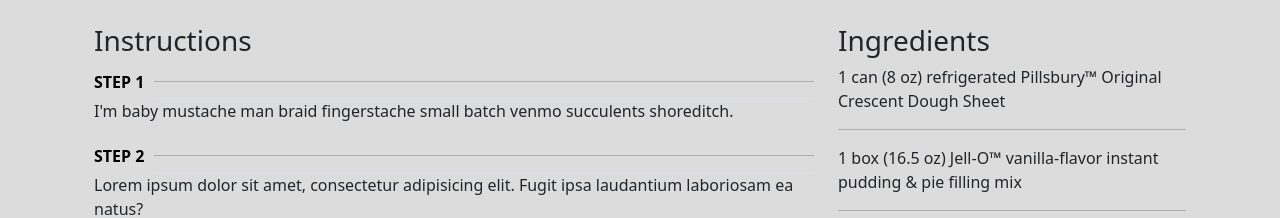
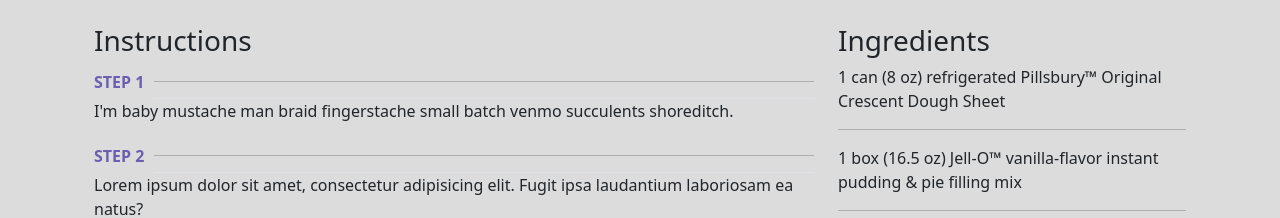
Before and after one commit to PLayzGreninja/Project-2, a plain HTML site: page single-recipe.html in a window 1280 px wide. Shown: the part 576-794 px from the top of the page. Drawn offline with nearby package versions, Linux system fonts and the light colour scheme.

Commit message:
modified

```diff
--- a/single-recipe.css
+++ b/single-recipe.css
@@ -43,7 +43,7 @@ body {
 }
 
 .step-title {
-    color: #000000;
+    color: #4939a3c4;
     font-weight: bold;
     margin-right: 10px;
 }
```
Also changed, not shown: 1 other file.
